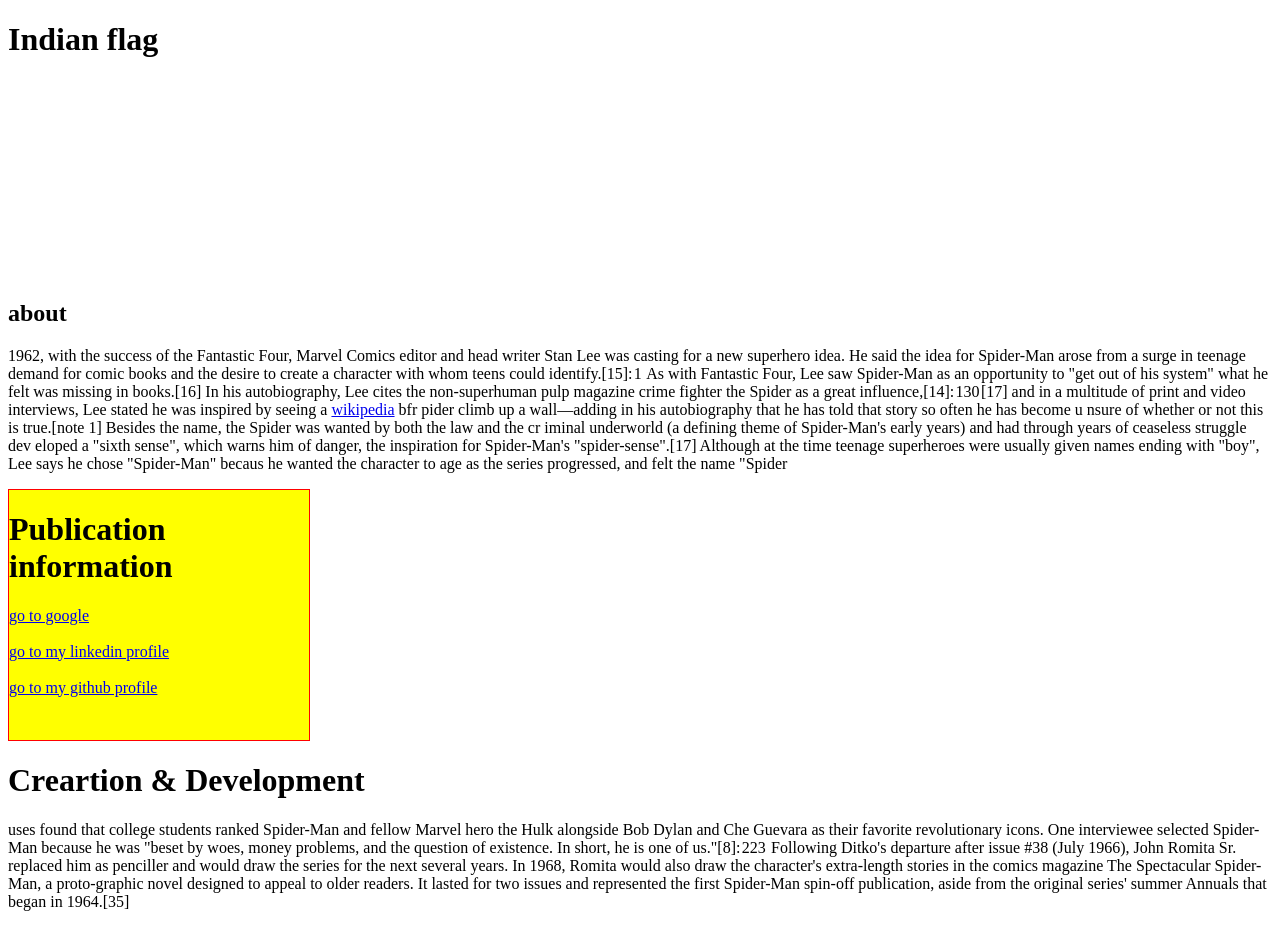
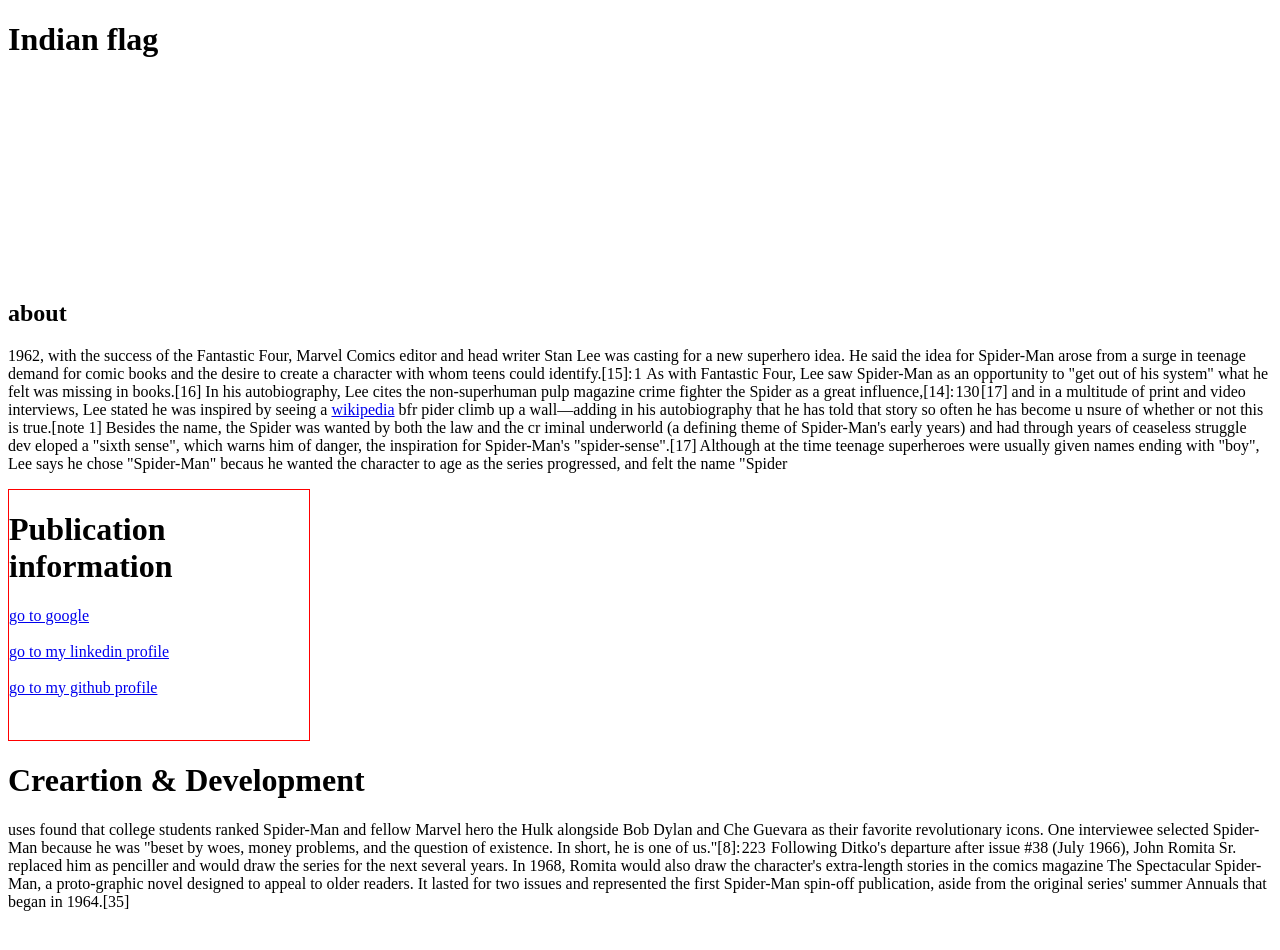
Before and after one commit to Rahulsahani0429/JavaSpript-program-for-everyone, a plain HTML site: page ancor1.html in a window 1280 px wide. Drawn offline with Linux system fonts and the light colour scheme.

Commit message:
Add files via upload

```diff
--- a/ancor1.html
+++ b/ancor1.html
@@ -27,7 +27,7 @@
            becaus
            he wanted the character to age as the series progressed, and felt the name "Spider</p>
 
-    <div class="info" style="background-color: yellow;">
+    <div class="info" ">
      <h1>Publication information</h1>
 
     <a href="https://www.google.co.in/">go to google</a>
```
